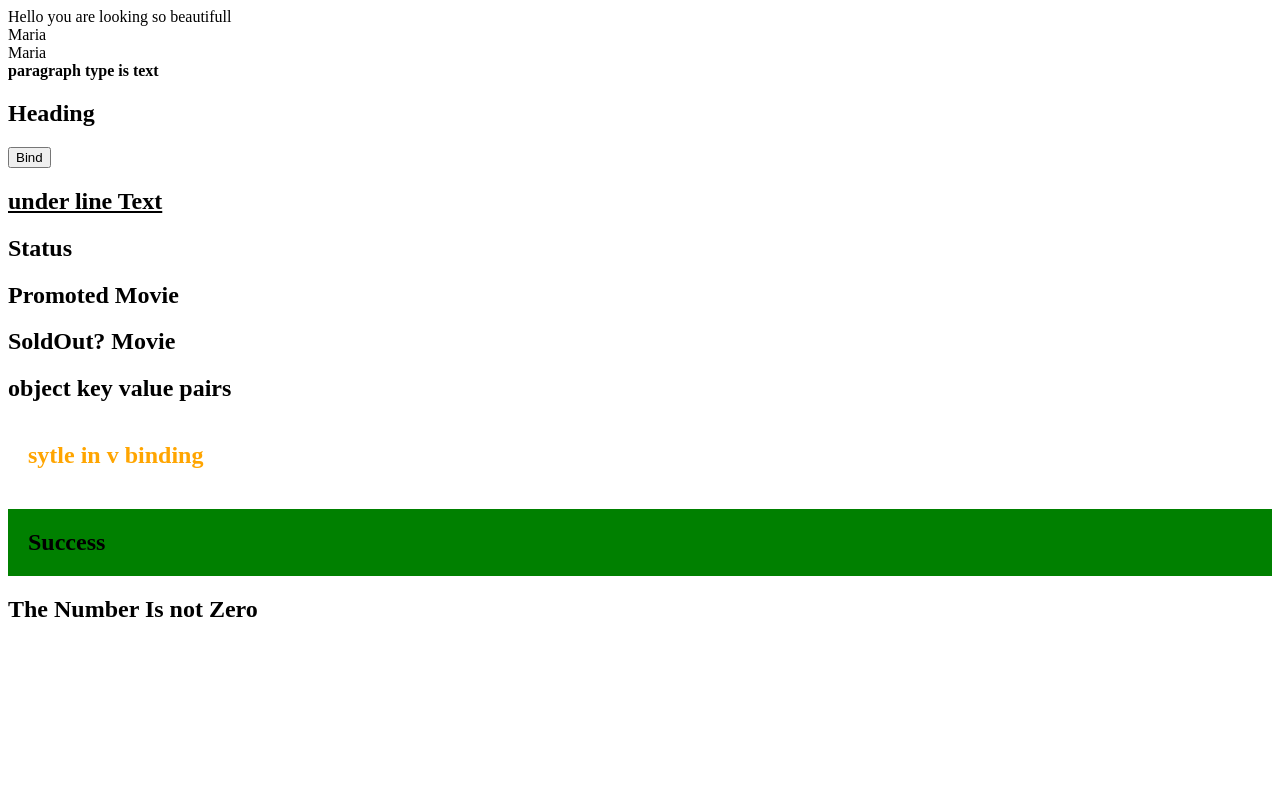
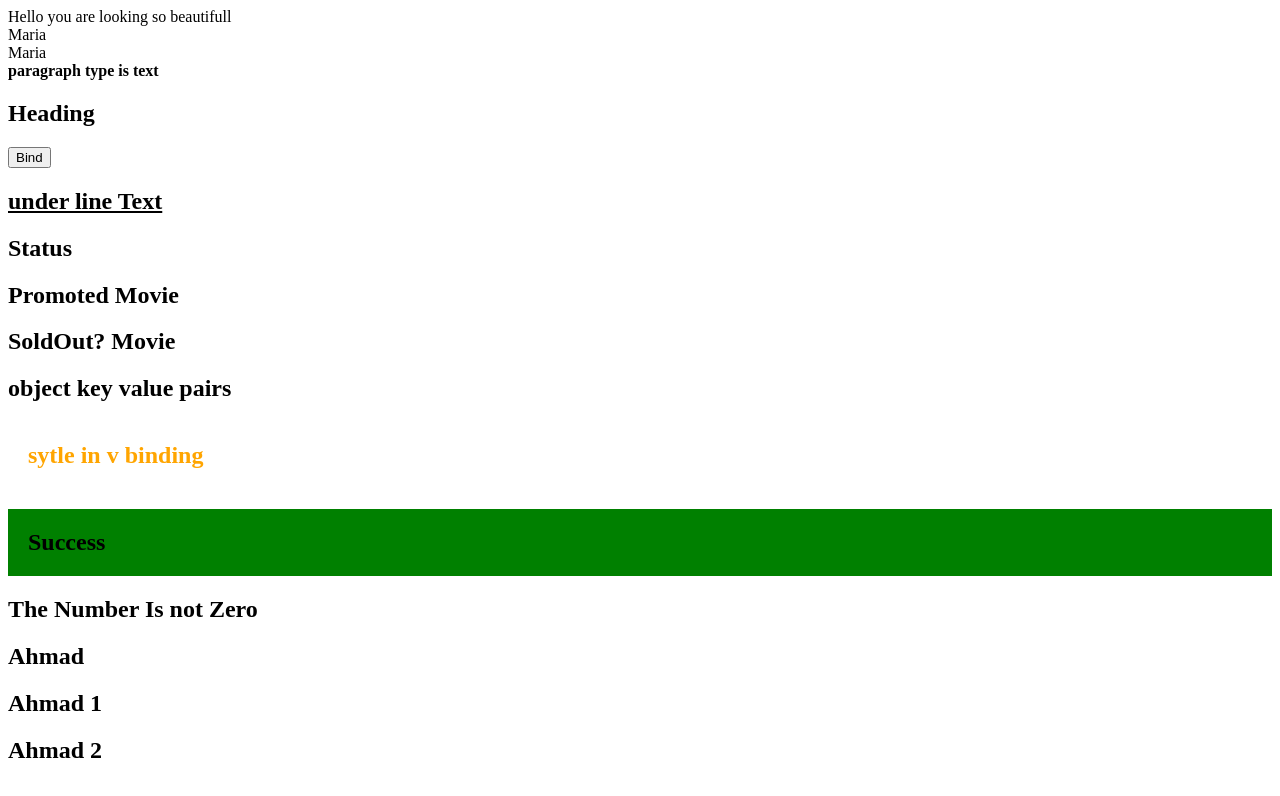
Before and after one commit to devlivewir/vue-initial, a Vue app: page / in a window 1280 px wide. Shown: the top 796 px of the page. Built offline with nearby package versions, Linux system fonts and the light colour scheme.

Commit message:
conitional

```diff
--- a/src/App.vue
+++ b/src/App.vue
@@ -26,6 +26,12 @@
 
         <h2 v-if="num===0">The Number is  Zero</h2>
         <h2 v-else>The Number Is not Zero</h2>
+        <div v-if="display">
+        <h2>Ahmad</h2>
+        <h2>Ahmad 1</h2>
+        <h2>Ahmad 2</h2>
+        </div>
+
   </div>
 </template>
 
@@ -54,6 +60,7 @@ export default {
       padding: '20px',
       },
       num:5,
+      display:true,
     }
   }
 
```
